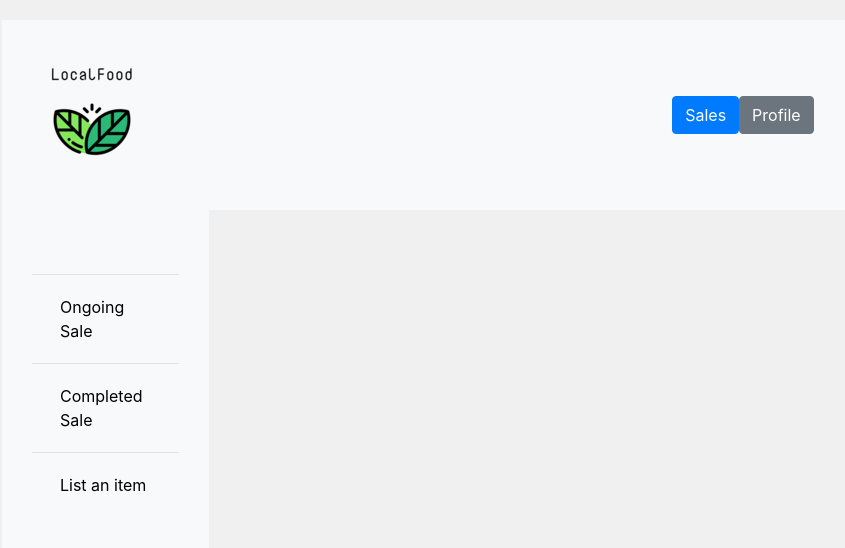
After one commit to PiotrJanicki1/LocalFood, a Django app: page /sales/ in a window 1280 px wide. The commit adds this page. Shown: the top 548 px of the page, without its empty margins (18-863 px from the left). Run offline with Django 5.2, Linux system fonts and the light colour scheme; some libraries are stand-ins or nearby versions.

Commit message:
Enhanced project with new context processor and sales page view
- Added a context processor in  to include additional context data across templates.
- Implemented a new sales page view in  to handle sales-related page requests.
- Updated various templates:
  -
  -
  -
  -
  to improve layout and styling.
- Adjusted URL configurations in  to accommodate new view.
- Modified  for context data handling improvements.

```diff
--- a/LocalFood/settings.py
+++ b/LocalFood/settings.py
@@ -66,6 +66,7 @@ TEMPLATES = [
                 'django.template.context_processors.request',
                 'django.contrib.auth.context_processors.auth',
                 'django.contrib.messages.context_processors.messages',
+                'localfood_app.context_processors.categories',
             ],
         },
     },
--- /dev/null
+++ b/localfood_app/context_processors.py
@@ -0,0 +1,6 @@
+from .models import Category
+
+def categories(request):
+    return {
+        'categories': Category.objects.all()
+    }
--- /dev/null
+++ b/localfood_app/templates/localfood_app/base_sales_page.html
@@ -0,0 +1,80 @@
+{% load static %}
+<!DOCTYPE html>
+<html lang="pl">
+<head>
+    <meta charset="UTF-8">
+    <meta name="viewport" content="width=device-width, initial-scale=1.0">
+    <title>{% block title %}Home page{% endblock %}</title>
+    <!-- Bootstrap CSS -->
+    <link href="https://stackpath.bootstrapcdn.com/bootstrap/4.5.2/css/bootstrap.min.css" rel="stylesheet">
+    <link rel="stylesheet" href="{% static 'css/style.css' %}">
+     <style>
+        .nav-link.text-dark {
+            color: #000 !important; /* Kolor tekstu na czarny */
+        }
+        .nav-link.text-dark:hover {
+            color: #000 !important; /* Kolor tekstu na czarny podczas najechania */
+        }
+    </style>
+</head>
+<body>
+    <div class="main-container">
+        <div class="container-fluid">
+            <header class="row bg-light py-3 align-items-center">
+                <div class="col-2">
+                    <h1 id="logo">
+                        <a href="/home/">
+                            <img src="{% static 'images/localfood_app/logo2.png' %}" alt="Logo">
+                        </a>
+                    </h1>
+                </div>
+                <div class="col-6 header-buttons">
+                    <a href="/sales/" class="btn btn-primary">Sales</a>
+                    <a class="btn btn-secondary">Profile</a>
+                </div>
+            </header>
+            <div class="row">
+                <nav class="col-md-2 bg-light py-3">
+                    <div class="container mt-5">
+                        <table class="table">
+                            <tbody>
+                                    <tr>
+                                        <td>
+                                            <a class="nav-link text-dark" href="/main/">
+                                                <span>Ongoing Sale</span>
+                                            </a>
+                                        </td>
+                                    </tr>
+                                    <tr>
+                                        <td>
+                                            <a class="nav-link text-dark" href="/main/">
+                                                <span>Completed Sale</span>
+                                            </a>
+                                        </td>
+                                    </tr>
+                                    <tr>
+                                        <td>
+                                            <a class="nav-link text-dark" href="/main/">
+                                                <span>List an item</span>
+                                            </a>
+                                        </td>
+                                    </tr>
+                            </tbody>
+                        </table>
+                    </div>
+                </nav>
+                <main class="col-md-7 py-3">
+                    {% block content %}
+                    {% endblock %}
+                </main>
+                <aside class="col-md-3 bg-light py-3">
+                </aside>
+            </div>
+        </div>
+    </div>
+    <!-- Bootstrap JS and dependencies -->
+    <script src="https://code.jquery.com/jquery-3.5.1.slim.min.js"></script>
+    <script src="https://cdn.jsdelivr.net/npm/@popperjs/core@2.9.3/dist/umd/popper.min.js"></script>
+    <script src="https://stackpath.bootstrapcdn.com/bootstrap/4.5.2/js/bootstrap.min.js"></script>
+</body>
+</html>
--- /dev/null
+++ b/localfood_app/templates/localfood_app/dashboard_business.html
@@ -0,0 +1,5 @@
+{% extends 'localfood_app/base_business.html' %}
+
+{% block content %}
+
+{% endblock %}
--- /dev/null
+++ b/localfood_app/templates/localfood_app/sales_page.html
@@ -0,0 +1,5 @@
+{% extends 'localfood_app/base_sales_page.html' %}
+
+{% block content %}
+
+{% endblock %}
--- a/localfood_app/urls.py
+++ b/localfood_app/urls.py
@@ -2,6 +2,7 @@ from django.urls import path
 import localfood_app.views as views
 from .views import (
     HomePageView,
+    SalesPageView
 )
 
 
@@ -9,6 +10,6 @@ app_name = 'localfood_app'
 
 
 urlpatterns = [
-    path('', HomePageView.as_view(), name='home'),
-
+    path('home/', HomePageView.as_view(), name='home'),
+    path('sales/', SalesPageView.as_view(), name='sales'),
 ]
--- a/localfood_app/views.py
+++ b/localfood_app/views.py
@@ -1,20 +1,25 @@
 from django.shortcuts import render, redirect
 from django.views import View
-from .models import Category, Product, User
+from .models import Product, User
 from .form import UserCreateForm
+from django.contrib.auth.mixins import LoginRequiredMixin
 
 
-class HomePageView(View):
+class HomePageView(LoginRequiredMixin, View):
     def get(self, request):
-        categories = Category.objects.all()
+        user = request.user
+
         products = Product.objects.order_by('-created_at')
-
         ctx = {
-            'categories': categories,
             'products': products
         }
 
-        return render(request, 'localfood_app/base.html', ctx)
+        if user.is_buyer:
+            template_name = 'localfood_app/dashboard_consumer.html'
+        elif user.is_seller:
+            template_name = 'localfood_app/dashboard_business.html'
+
+        return render(request, template_name, ctx)
 
 
 class CreateUserView(View):
@@ -44,3 +49,8 @@ class CreateUserView(View):
             return redirect('login')
         else:
             return render(request, 'localfood_app/signup.html', {'form': form})
+
+
+class SalesPageView(View):
+    def get(self, request):
+        return render(request, 'localfood_app/sales_page.html')
--- a/static/css/style.css
+++ b/static/css/style.css
@@ -11,3 +11,7 @@ body{
     background-color: #f0f0f0;
 
 }
+
+ .nav-link {
+            color: #000;
+        }
```
Also changed, not shown: localfood_app/templates/localfood_app/base_business.html (renamed from localfood_app/templates/localfood_app/base.html, +8 -6 lines), localfood_app/templates/localfood_app/base_consumer.html (added, +59 -0 lines).
